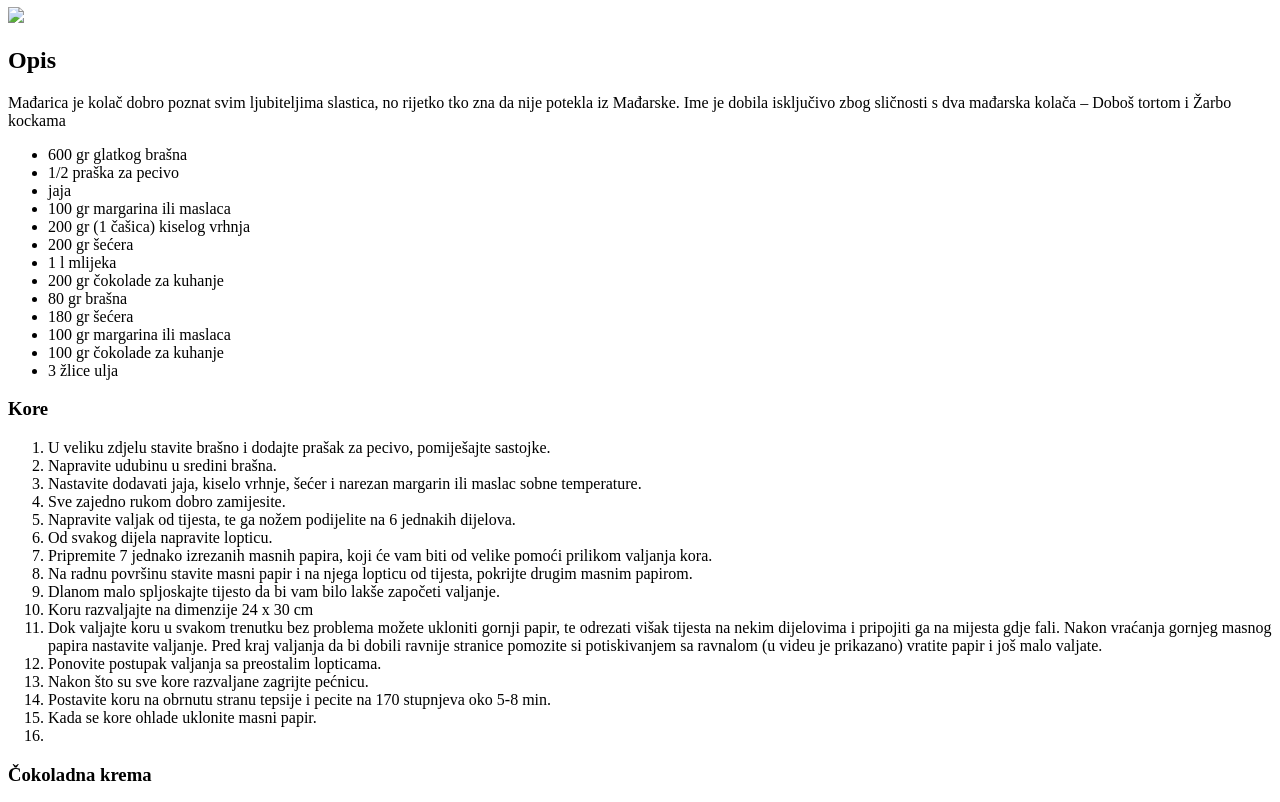
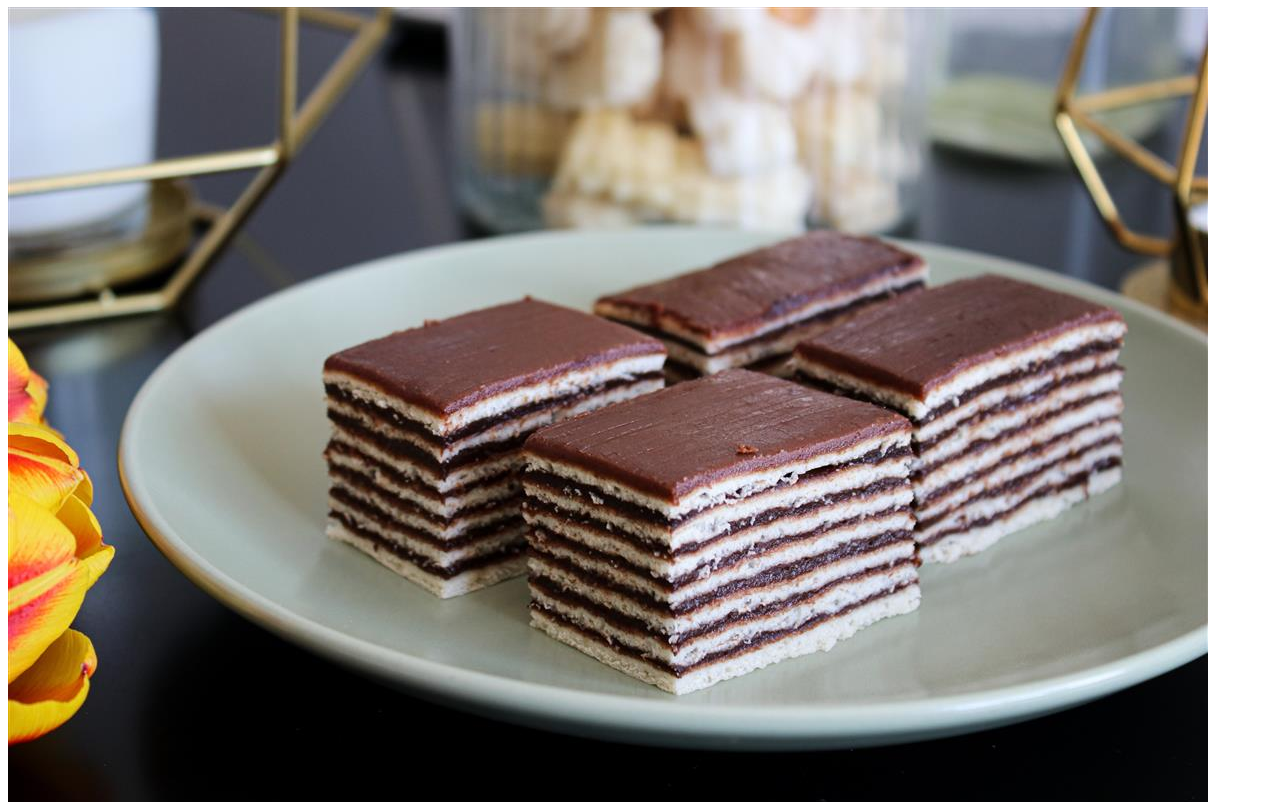
Before and after one commit to LukaPoljak/odin-recipes, a plain HTML site: page recipes/madarica.html in a window 1280 px wide. Shown: the part 73-875 px from the top of the page. Drawn offline with Linux system fonts and the light colour scheme.

Commit message:
Fixed image problem on madarica.html, fixed ordered list in strudla.html
Image didn't load in madarica.html because it wasn't linked, fixed an organized list that showed
an extra empty step.

Changes to be committed:
	modified:   recipes/madarica.html
	modified:   recipes/strudla.html

```diff
--- a/recipes/madarica.html
+++ b/recipes/madarica.html
@@ -7,7 +7,7 @@
 </head>
 <body>
     <h1>Mađarica</h1>
-    <img src="#">
+    <img src="../images/madarica.jpg">
     <h2>Opis</h2>
     <p>Mađarica je kolač dobro poznat svim ljubiteljima slastica, no rijetko tko zna da nije potekla iz Mađarske. Ime je dobila isključivo zbog sličnosti s dva mađarska kolača – Doboš tortom i Žarbo kockama</p>
     <ul>
```
Also changed, not shown: recipes/strudla.html (+0 -1 lines).
